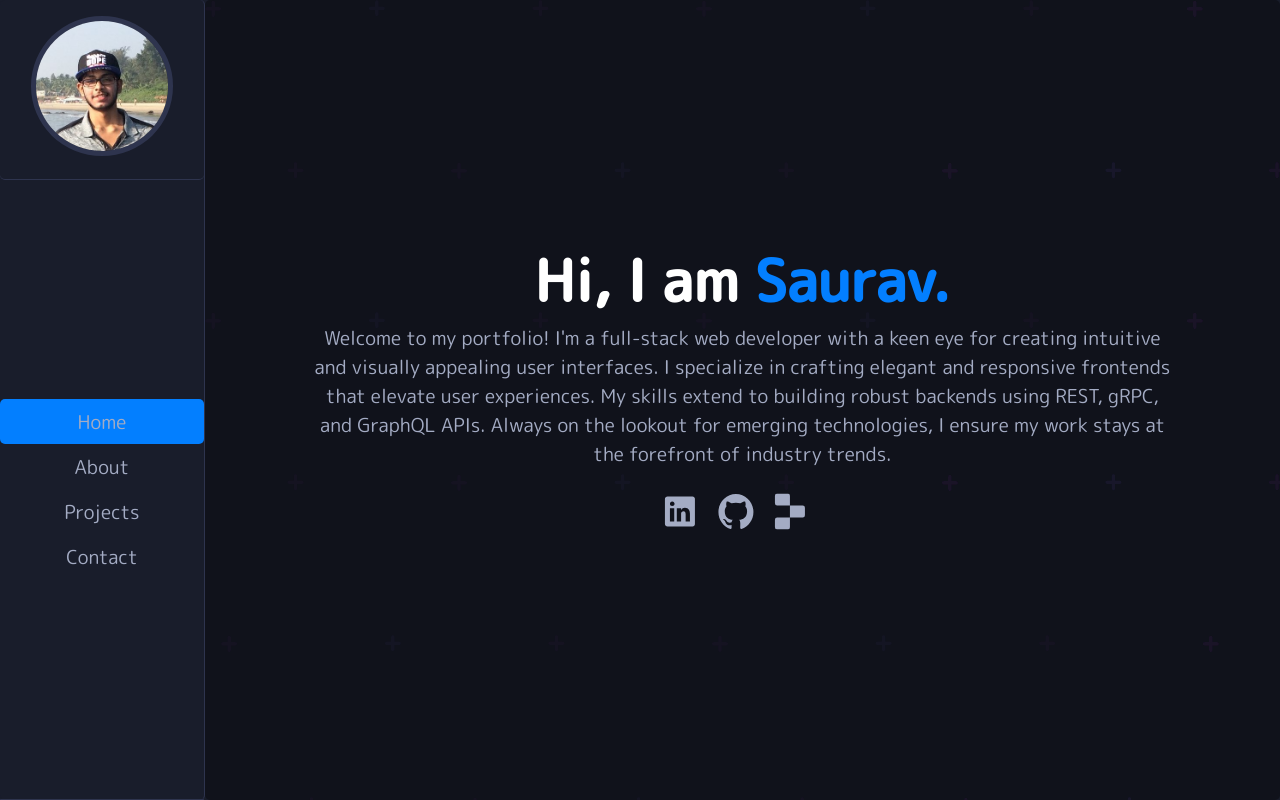
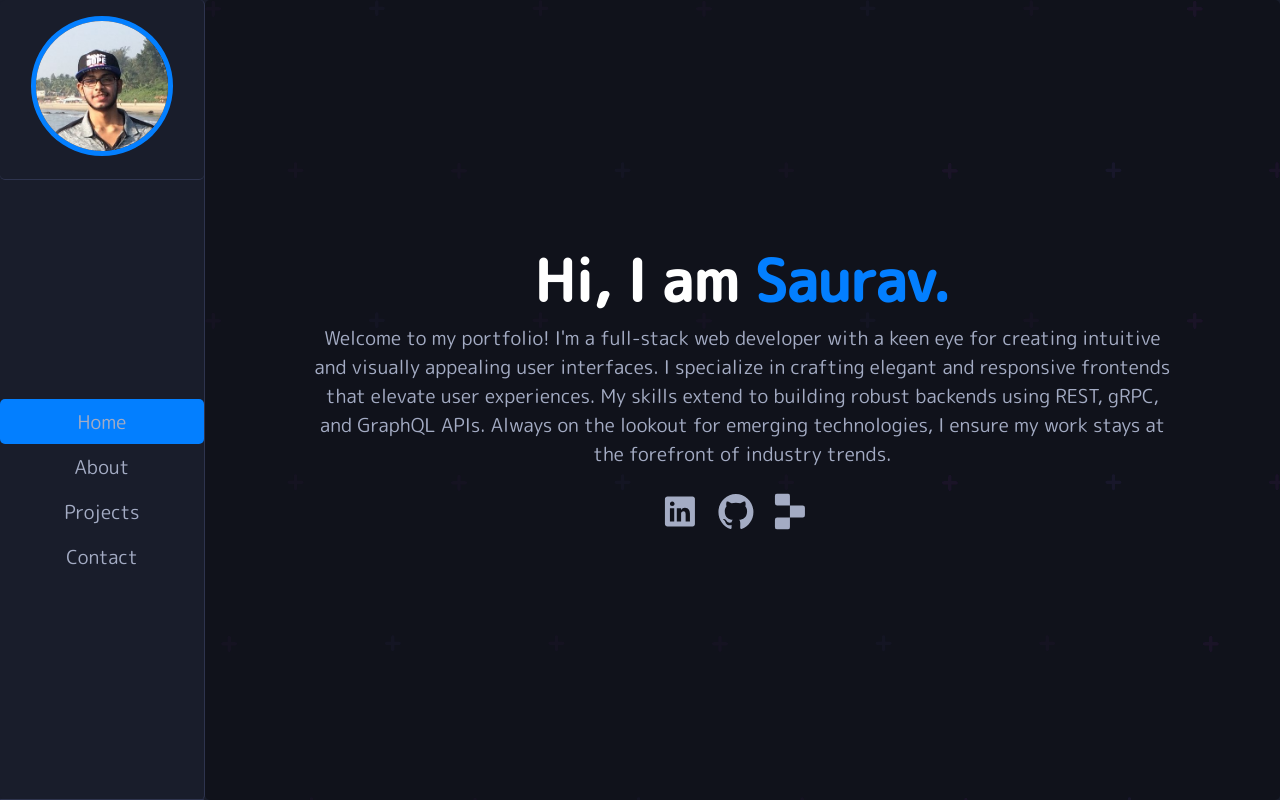
Before and after one commit to Saurav1999/profile, a React (Create React App) app: page /#/ in a window 1280 px wide. Built offline with nearby package versions, Linux system fonts and the light colour scheme.

Commit message:
UI improvements

```diff
--- a/src/styles/_navbar.scss
+++ b/src/styles/_navbar.scss
@@ -15,7 +15,7 @@
             img{
                 width: 70%;
                 border-radius: 100%;
-                border: 5px solid #2e344e;
+                border: 5px solid #037fff;
                 margin-bottom: 1rem;
             }
         }
```
Also changed, not shown: 3 other files (tests, documents, lock files or other folders).
